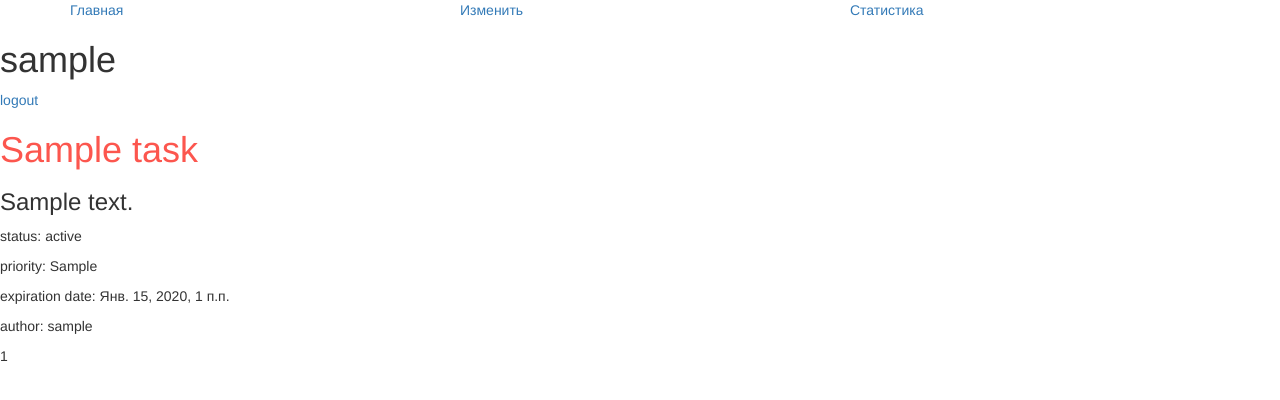
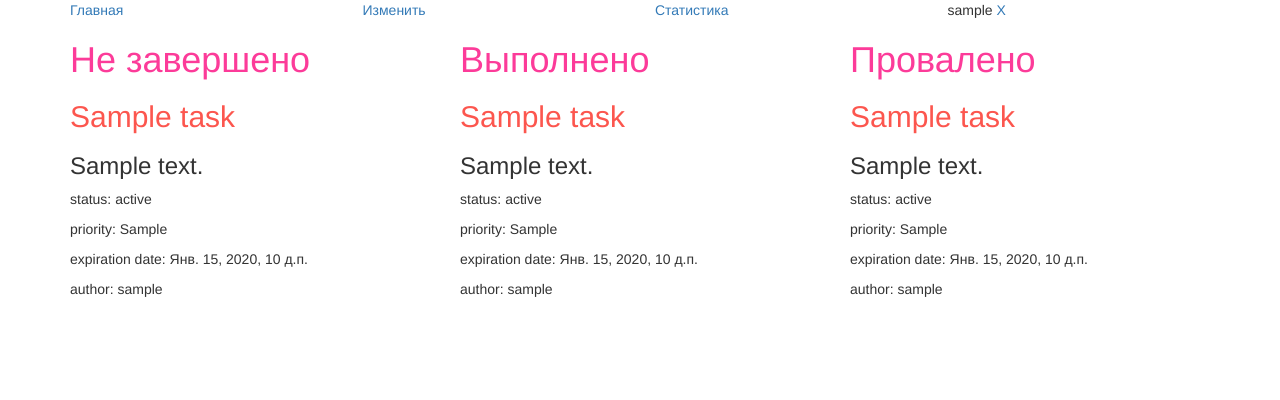
Before and after one commit to onirei/todoservis, a Django app: template TODO/templates/TODO/index.html in a window 1280 px wide. Shown: the top 400 px of the page. Run offline with Django 3.2, Linux system fonts and the light colour scheme; the template is opened without the code that fills it: values that come from a table or form of the project are taken from there, others are empty; a user stored in the database is signed in; tables that the repository leaves empty hold one stand-in row (values such as "Sample post"); some libraries are stand-ins or nearby versions.

Commit message:
made base part

```diff
--- a/TODO/static/css/style.css
+++ b/TODO/static/css/style.css
@@ -1,6 +1,10 @@
-h1 a {
+h2 a {
     color: #fc564e;
 }
 #sukableat{
     visibility: hidden;
 }
+
+h1 {
+    color: #fc3b99;
+}
--- a/TODO/templates/TODO/index.html
+++ b/TODO/templates/TODO/index.html
@@ -9,6 +9,7 @@
     <link rel="stylesheet" href="{% static 'css/style.css' %}">
 </head>
 <body>
+
 {#    <div>#}
 {#        <h1>{{ user.get_username }}</h1>#}
 {#    </div>#}
@@ -25,52 +26,100 @@
 {#    {% endfor %}#}
     <div class="container">
         <div class="row">
-            <div class="col-md-4">
+            <div class="col-md-3">
                 <a href="/">Главная</a>
             </div>
-            <div class="col-md-4">
+            <div class="col-md-3">
                 <a href="/change">Изменить</a>
             </div>
-            <div class="col-md-4">
+            <div class="col-md-3">
                 <a href="/statistic">Статистика</a>
+            </div>
+            <div class="col-md-3">
+                {% if user.get_username %}
+                    {{ user.get_username }}  <a href="/logout">X</a>
+                {% endif %}
             </div>
         </div>
     </div>
 
 
+    {% if user.get_username %}
+    <div class="container">
+        <div class="row">
+            <div class="col-md-4">
+                <h1>Не завершено</h1>
+                {% for task in tasks1 %}
                 <div>
-        {% if user.get_username %}
-            <div>
-                <h1>{{ user.get_username }}</h1>
-                <a href="logout/">logout</a>
-            </div>
-            {% for task in tasks %}
-               <div>
-                   <h1><a href="">{{ task.title }}</a></h1>
+                   <h2><a href="">{{ task.title }}</a></h2>
                    <h3>{{ task.text|linebreaksbr }}</h3>
                    <p>status: {{ task.status }}</p>
                    <p>priority: {{ task.priority }}</p>
                    <p>expiration date: {{ task.expiration_date }}</p>
                    <p>author: {{ task.author }}</p>
-                   {{ task.id }}
+{#                   {{ task.id }}#}
                 </div>
                 {% endfor %}
+            </div>
+            <div class="col-md-4">
+                <h1>Выполнено</h1>
+                {% for task in tasks2 %}
+                <div>
+                   <h2><a href="">{{ task.title }}</a></h2>
+                   <h3>{{ task.text|linebreaksbr }}</h3>
+                   <p>status: {{ task.status }}</p>
+                   <p>priority: {{ task.priority }}</p>
+                   <p>expiration date: {{ task.expiration_date }}</p>
+                   <p>author: {{ task.author }}</p>
+{#                   {{ task.id }}#}
+                </div>
+            {% endfor %}
+            </div>
+            <div class="col-md-4">
+                <h1>Провалено</h1>
+                {% for task in tasks3 %}
+                <div>
+                   <h2><a href="">{{ task.title }}</a></h2>
+                   <h3>{{ task.text|linebreaksbr }}</h3>
+                   <p>status: {{ task.status }}</p>
+                   <p>priority: {{ task.priority }}</p>
+                   <p>expiration date: {{ task.expiration_date }}</p>
+                   <p>author: {{ task.author }}</p>
+{#                   {{ task.id }}#}
+                </div>
+            {% endfor %}
+            </div>
+        </div>
+    </div>
     {% else %}
     <div>
-                <p>авторизуйся</p>
-
-
+            {% block title %}Вход{% endblock %}
+            {% block content %}
+                <h2>Войдите</h2>
                 <form method="post">
                     {% csrf_token %}
-    {{ form }}
+                    {{ form.as_p }}
                     <button type="submit">Войти</button>
                 </form>
-
-                <a href="signup/">htubcnhfwbz</a>
-
+            {% endblock %}
     </div>
     {% endif %}
-    </div>
+
+{#            <div>#}
+{#                <p>авторизуйся</p>#}
+{##}
+{##}
+{#  <form method="post">#}
+{#    {% csrf_token %}#}
+{#    {{ form }}#}
+{#    <button type="submit">Войти</button>#}
+{#  </form>#}
+{##}
+{#                <a href="signup/">htubcnhfwbz</a>#}
+{##}
+{#            </div>#}
+{#        {% endif %}#}
+{#    </div>#}
 
 </body>
 </html>
--- a/TODO/templates/TODO/logout.html
+++ b/TODO/templates/TODO/logout.html
@@ -5,11 +5,6 @@
     <title>Title</title>
 </head>
 <body>
-<form method="post">
-    {% csrf_token %}
-    {{ form }}
-    <input type="submit" value="logout"/>
 
-</form>
 </body>
 </html>
--- a/TODO/urls.py
+++ b/TODO/urls.py
@@ -1,13 +1,14 @@
 from django.conf.urls import url
 from . import views
+from django.contrib.auth import views as auth_views
 
 
 urlpatterns = [
-    url(r'^$', views.task_list,  name='tasks'),
+    url(r'^$', views.task_list,  name='task_list'),
     url(r'^change/$', views.change, name='change'),
     url(r'^statistic/$', views.statistic, name='statistic'),
     # url(r'^register/$', views.RegisterFormView.as_view()),
     url(r'^signup/$', views.signup, name='signup'),
-    url(r'^logout/$', views.logout, name='logout'),
+    url(r'^logout/', views.logout_view, name='logout'),
 
 ]
--- a/todoservis/settings.py
+++ b/todoservis/settings.py
@@ -113,7 +113,7 @@ USE_I18N = True
 
 USE_L10N = True
 
-USE_TZ = True
+USE_TZ = False
 
 
 # Static files (CSS, JavaScript, Images)
```
Also changed, not shown: TODO/forms.py (+9 -0 lines), TODO/templates/TODO/change.html (+26 -4 lines), TODO/templates/TODO/statistic.html (+28 -5 lines), TODO/views.py (+106 -6 lines), 1 other file. Lines whose indentation alone changed are shown as unchanged.
